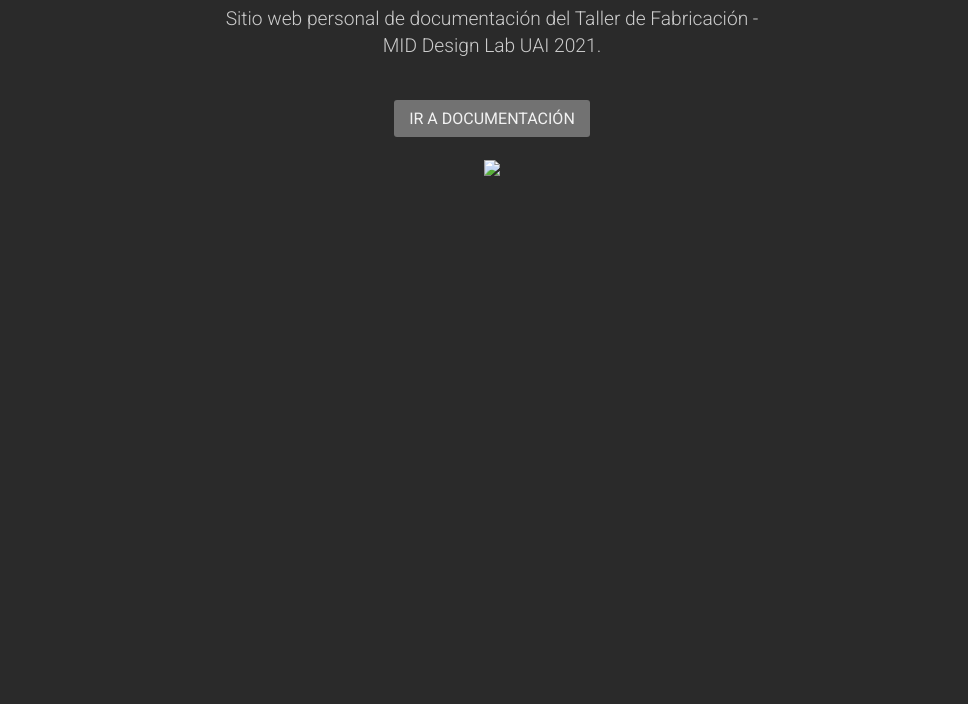
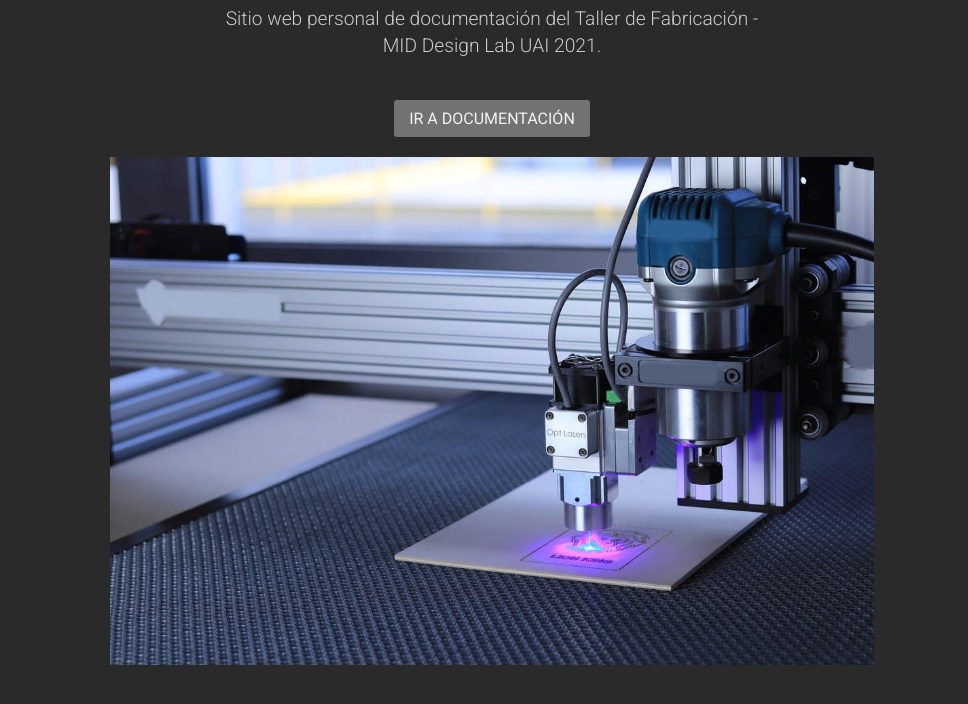
Before and after one commit to daniasenjor/daniasenjor.github.io, a plain HTML site: page index.html in a window 1280 px wide. Shown: the part 176-880 px from the top of the page, without its empty margins (148-1116 px from the left). Before the commit the page ends 800 px from the top, so only its background shows below. Drawn offline with Linux system fonts and the light colour scheme.

Commit message:
Foto portada

```diff
--- a/index.html
+++ b/index.html
@@ -117,7 +117,7 @@
     <div class="row justify-content-center">
       <div class="col-12 col-md-10">
         <div class="terminal">
-          <img src="/images/bg-home.jpeg" />
+          <img src="/images/cnc-3.jpeg" />
         </div>
       </div>
     </div>
```
Also changed, not shown: 1 other file.
